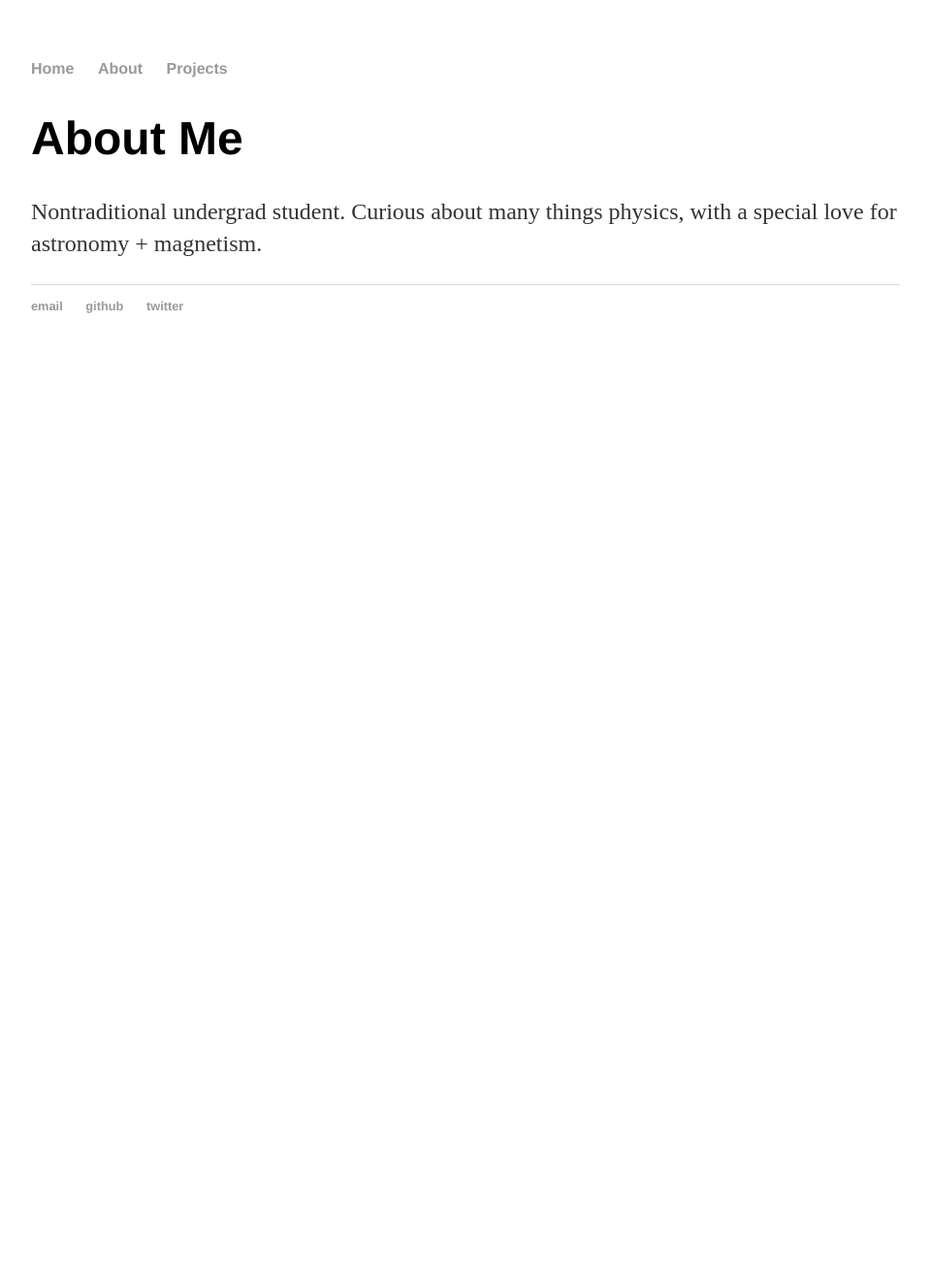
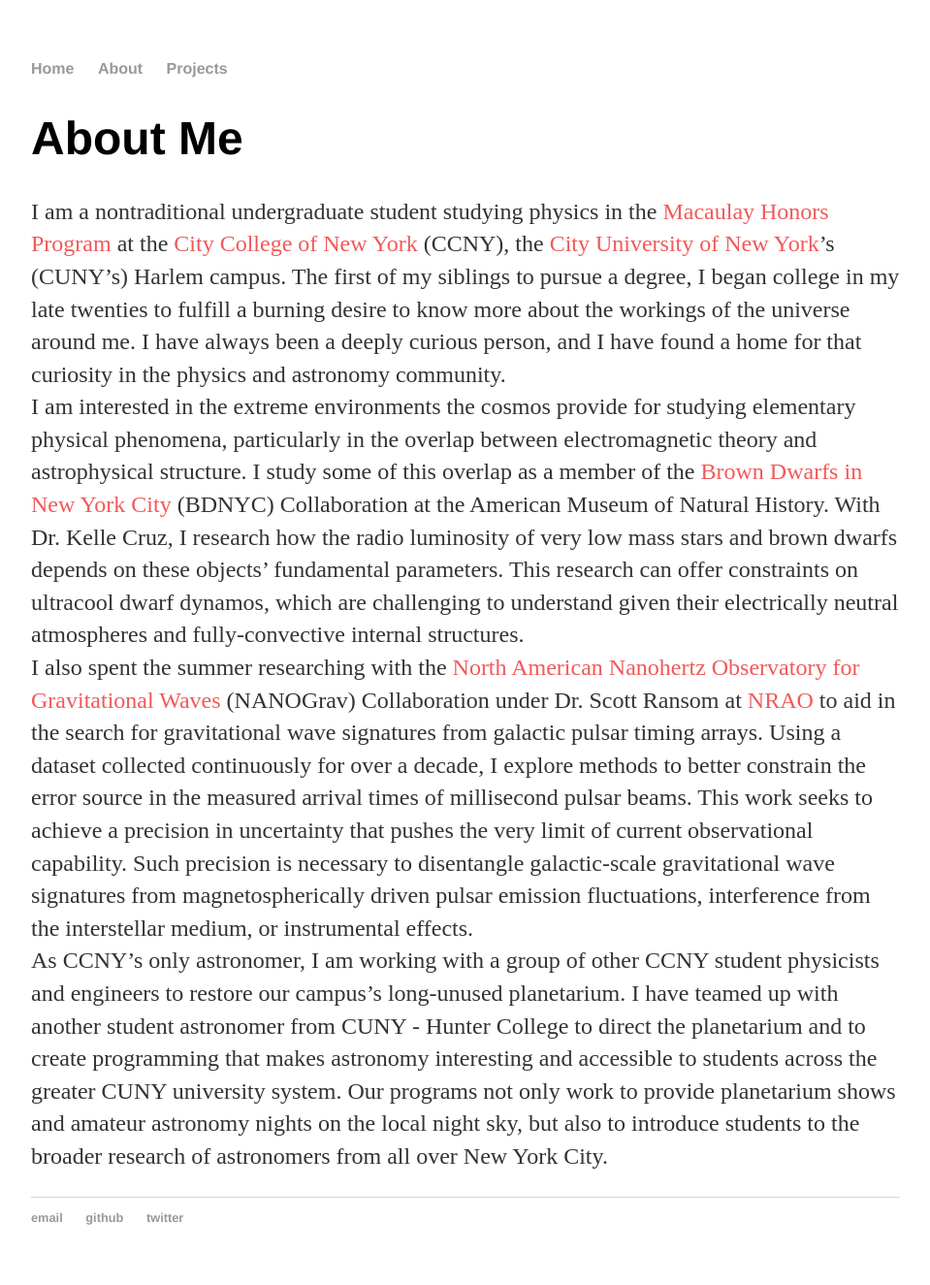
Before and after one commit to elliesch/elliesch.github.io, a Jekyll site: the page built from about/index.html, in a window 1280 px wide. Shown: the whole page at 97% size, without its empty margins (160-1119 px from the left). Built offline with Jekyll 4.4.1, drawn with Linux system fonts in a browser that asks for light colours; before the commit the page ends 900 px from its top, so only the background shows below that.

Commit message:
added bio

```diff
--- a/about/index.html
+++ b/about/index.html
@@ -3,7 +3,10 @@ layout: default
 title: About Ellie
 ---
 
-		<div class="about">
-			<h1>About Me</h1>
-			<p>Nontraditional undergrad student. Curious about many things physics, with a special love for astronomy + magnetism.</p>
-		</div>
+	<div class="about">
+		<h1>About Me</h1>
+		<p>I am a nontraditional undergraduate student studying physics in the <a href="http://macaulay.cuny.edu">Macaulay Honors Program</a> at the <a href="https://www.ccny.cuny.edu">City College of New York</a> (CCNY), the <a href=http://www2.cuny.edu>City University of New York</a>’s (CUNY’s) Harlem campus. The first of my siblings to pursue a degree, I began college in my late twenties to fulfill a burning desire to know more about the workings of the universe around me. I have always been a deeply curious person, and I have found a home for that curiosity in the physics and astronomy community.
+		</br>I am interested in the extreme environments the cosmos provide for studying elementary physical phenomena, particularly in the overlap between electromagnetic theory and astrophysical structure. I study some of this overlap as a member of the <a href="http://www.bdnyc.org">Brown Dwarfs in New York City</a> (BDNYC) Collaboration at the American Museum of Natural History. With Dr. Kelle Cruz, I research how the radio luminosity of very low mass stars and brown dwarfs depends on these objects’ fundamental parameters. This research can offer constraints on ultracool dwarf dynamos, which are challenging to understand given their electrically neutral atmospheres and fully-convective internal structures.
+		</br> I also spent the summer researching with the <a href="http://nanograv.org">North American Nanohertz Observatory for Gravitational Waves</a> (NANOGrav) Collaboration under Dr. Scott Ransom at <a href="http://www.nrao.edu">NRAO</a> to aid in the search for gravitational wave signatures from galactic pulsar timing arrays. Using a dataset collected continuously for over a decade, I explore methods to better constrain the error source in the measured arrival times of millisecond pulsar beams. This work seeks to achieve a precision in uncertainty that pushes the very limit of current observational capability. Such precision is necessary to disentangle galactic-scale gravitational wave signatures from magnetospherically driven pulsar emission fluctuations, interference from the interstellar medium, or instrumental effects.
+		</br>As CCNY’s only astronomer, I am working with a group of other CCNY student physicists and engineers to restore our campus’s long-unused planetarium. I have teamed up with another student astronomer from CUNY - Hunter College to direct the planetarium and to create programming that makes astronomy interesting and accessible to students across the greater CUNY university system. Our programs not only work to provide planetarium shows and amateur astronomy nights on the local night sky, but also to introduce students to the broader research of astronomers from all over New York City.</p>
+	</div>
```
